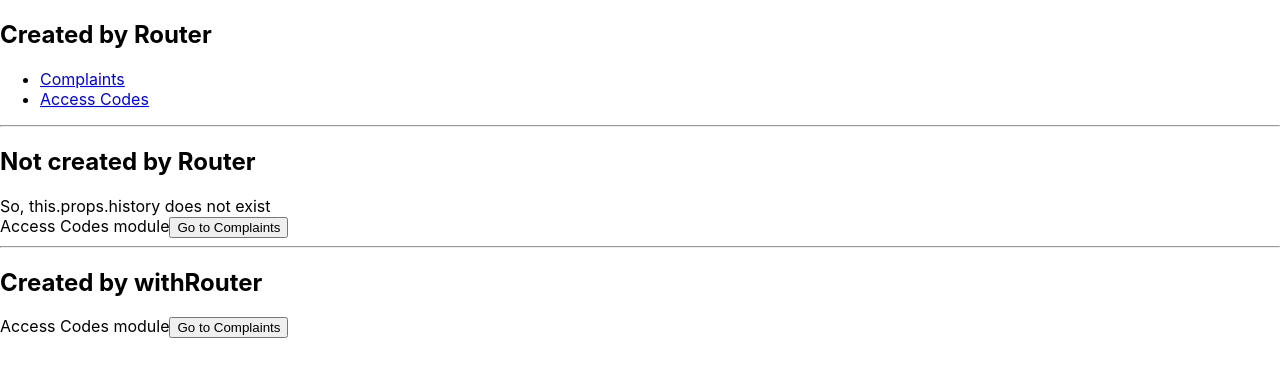
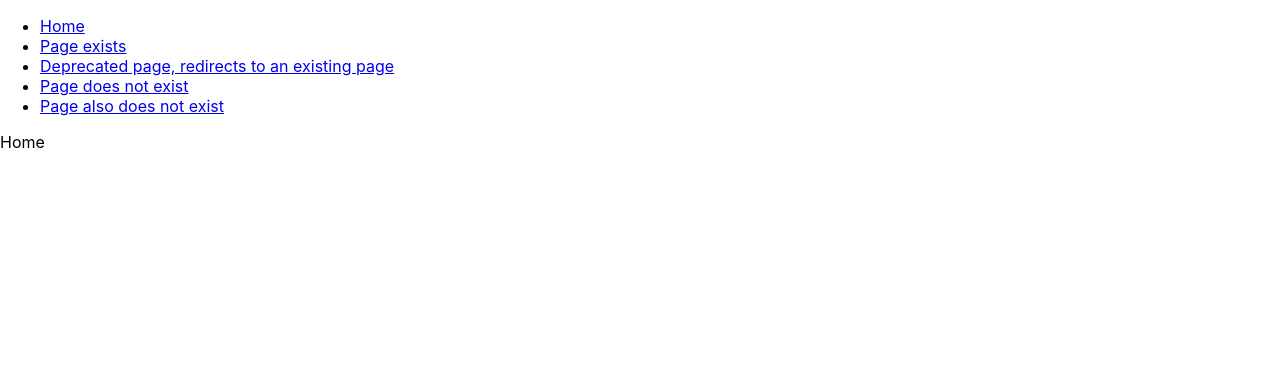
Before and after one commit to rrazong/react-router-app, a React (Create React App) app: page / in a window 1280 px wide. Shown: the top 376 px of the page. Built offline with nearby package versions, Linux system fonts and the light colour scheme.

Commit message:
<Switch> and redirects

```diff
--- a/src/App.js
+++ b/src/App.js
@@ -1,109 +1,43 @@
 import React, { Component } from 'react';
-import {BrowserRouter as Router, Route, Link, Redirect, withRouter} from 'react-router-dom';
-import queryString from 'query-string';
+import {BrowserRouter as Router, Route, Link, Switch, Redirect} from 'react-router-dom';
 
 class App extends Component {
   render() {
-    const routes = [
-      {
-        name: 'Complaints',
-        path: '/complaints',
-        component: Complaints,
-        getInitialData: () => {console.log('Get data for complaints')},
-      },
-      {
-        name: 'Access Codes',
-        path: '/access-codes',
-        component: AccessCodes,
-        getInitialData: () => {console.log('Get data for access codes')},
-      }
-    ];
-
     return (
       <Router>
         <div className="App">
-          <h2>Created by Router</h2>
           <ul>
-            {
-              routes.map(({path, name}) => (
-                <li key={name}>
-                  <Link to={path}>{name}</Link>
-                </li>
-              ))
-            }
+            <li><Link to='/'>Home</Link></li>
+            <li><Link to='/page-exists'>Page exists</Link></li>
+            <li><Link to='/deprecated-page'>Deprecated page, redirects to an existing page</Link></li>
+            <li><Link to='/page-does-not-exist'>Page does not exist</Link></li>
+            <li><Link to='/also/does/not/exist'>Page also does not exist</Link></li>
           </ul>
 
-          {
-            routes.map(({path, component: Component, getInitialData}) => {
-              // const component = (props) => (<Component {...props} getInitialData={getInitialData}/>);
-              return (
-                <Route key={path} path={path} render={(props) => (<Component {...props} getInitialData={getInitialData}/>)}/>
-              );
-            })
-          }
-          <hr/>
-          <h2>Not created by Router</h2>
-          <span>So, this.props.history does not exist</span>
-          <AccessCodes getInitialData={() => {console.log('Get data for access codes')}}/>
-          <hr/>
-          <h2>Created by withRouter</h2>
-          <BetterAccessCodes getInitialData={() => {console.log('Get data for better access codes')}}/>
+          <Switch>
+            <Route exact path='/' component={Home}/>
+            <Route path='/page-exists' component={PageExists}/>
+            <Redirect from='/deprecated-page' to='/page-exists'/>
+            <Route component={PageNotFound}/>
+          </Switch>
         </div>
       </Router>
     );
   }
 }
 
-class Complaints extends Component {
-  state = {
-    goToAccessCodes: false,
-  }
+const Home = () => (<div>Home</div>);
+const PageExists = () => (<div>Page OK</div>);
+// const PageNotFound = (props) => console.log(props) || (<div>Page Not Found: {props.location.pathname}</div>);
 
-  componentWillMount() {
-    this.props.getInitialData();
-  }
-
-  handleClickToAccessCodes = () => {
-    this.setState({goToAccessCodes: true})
-  }
-
+class PageNotFound extends Component {
   render() {
-    console.log('state is', this.state);
     return (
       <div>
-        { this.state.goToAccessCodes &&
-          <Redirect to='/access-codes?from=complaints&foo=bar'/>
-        }
-        Complaints module
-        <button onClick={this.handleClickToAccessCodes}>Go to Access Codes</button> with query string
+        Page Not Found: {this.props.location.pathname}
       </div>
-    );
+    )
   }
 }
 
-class AccessCodes extends Component {
-  componentWillMount() {
-    this.props.getInitialData();
-  }
-
-  handleClickToComplaints = () => {
-    this.props.history.push('/complaints');
-  }
-
-  render() {
-    if (this.props.location) {
-      const queryStrings = queryString.parse(this.props.location.search);
-      console.log('query strings', queryStrings);
-    }
-    return (
-      <div>
-        Access Codes module
-        <button onClick={this.handleClickToComplaints}>Go to Complaints</button>
-      </div>
-    );
-  }
-}
-
-const BetterAccessCodes = withRouter(AccessCodes);
-
 export default App;
```
